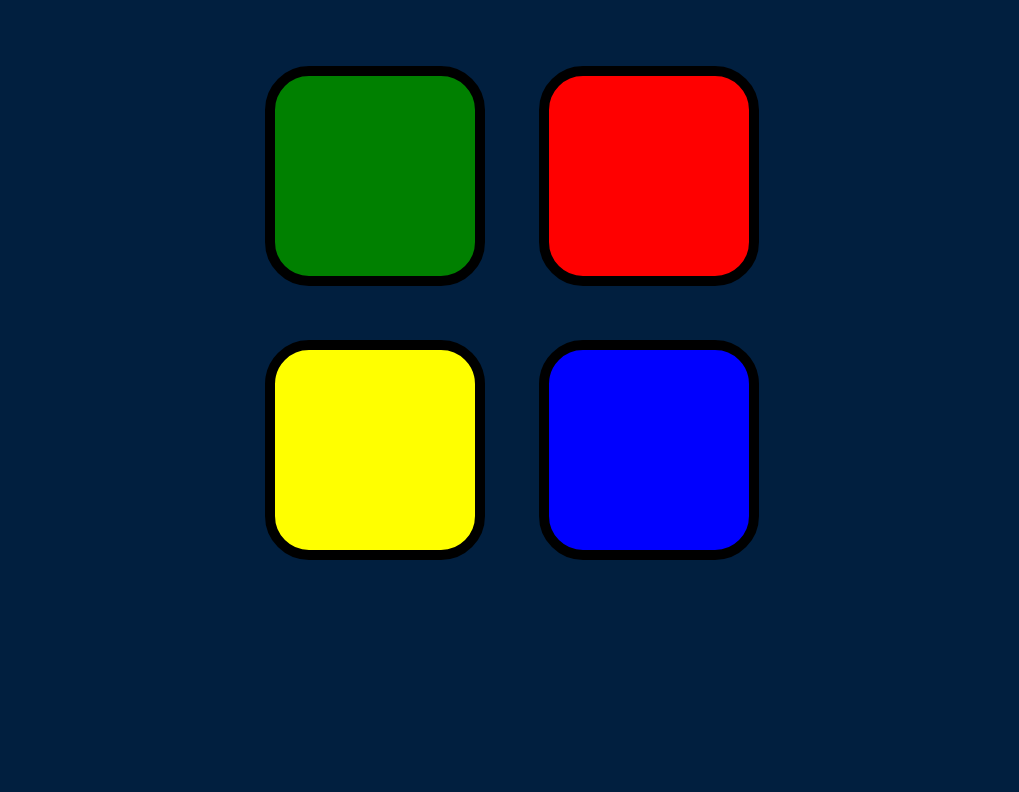
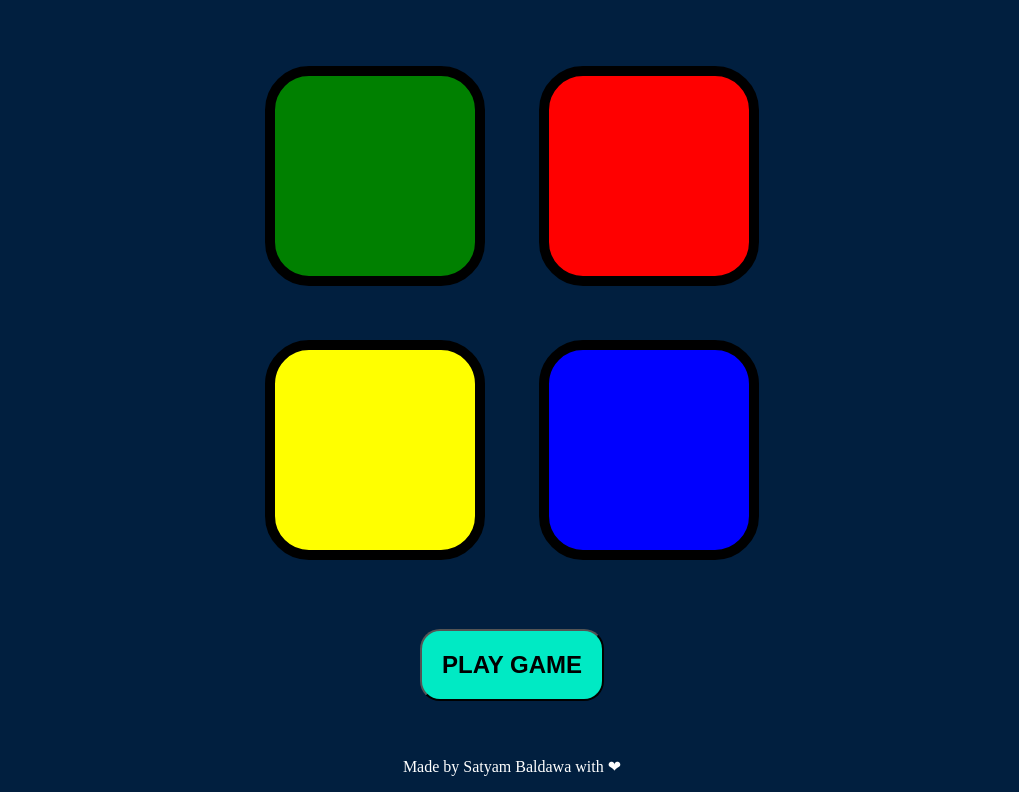
Before and after one commit to satyam3003/Simon-Game-Challenge, a plain HTML site: page index.html in a window 1280 px wide. Shown: the part 133-925 px from the top of the page, without its empty margins (128-1147 px from the left). Before the commit the page ends 800 px from the top, so only its background shows below. Drawn offline with nearby package versions, Linux system fonts and the light colour scheme.

Commit message:
Add files via upload

```diff
--- a/game.js
+++ b/game.js
@@ -6,11 +6,20 @@ var userClickedPattern = [];
 var started = false;
 var level = 0;
 
+$('button').click(function () {
+    if (!started) {
+        nextSequence();
+        started = true;
+    }
+    $('button').hide();
+})
+
 $(document).keydown(function () {
     if (!started) {
         nextSequence();
         started = true;
     }
+    $('button').hide();
 })
 
 $('.btn').on('click', function () {
@@ -87,4 +96,5 @@ function startOver(){
     started = false;
     gamePattern = [];
     userClickedPattern=[];
+    $('button').show();
 }
--- a/index.html
+++ b/index.html
@@ -36,6 +36,11 @@
   </div>
 
 
+  <button class="button">PLAY GAME</button>
+
+  <br>
+  <p>Made by Satyam Baldawa with ❤</p>
+
   <script src="https://ajax.googleapis.com/ajax/libs/jquery/3.6.0/jquery.min.js"></script>
   <script src="game.js"></script>
 </body>
--- a/styles.css
+++ b/styles.css
@@ -51,3 +51,18 @@ body {
   box-shadow: 0 0 20px white;
   background-color: #838383;
 }
+
+
+.button{
+  margin: 40px;
+  padding: 20px;
+  font-weight: bold;
+  font-size: 1.5rem;
+  background-color: #00eac4;
+  color: #000000;
+  border-radius: 20px;
+}
+
+p{
+  color: white;
+}
```
